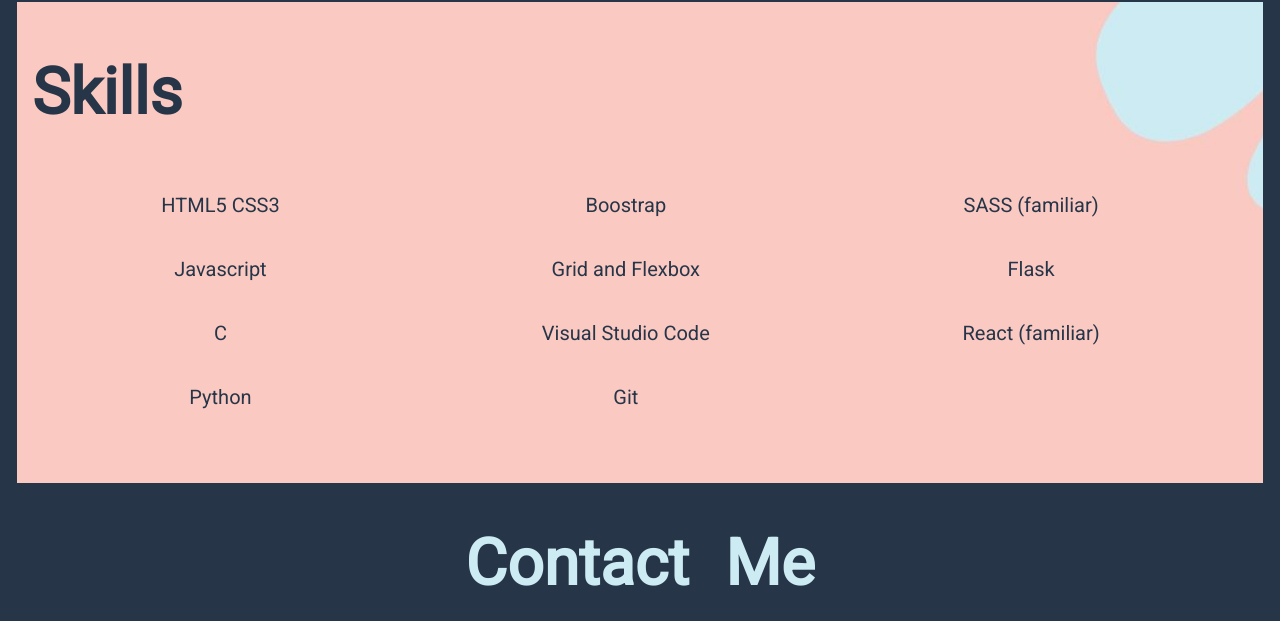
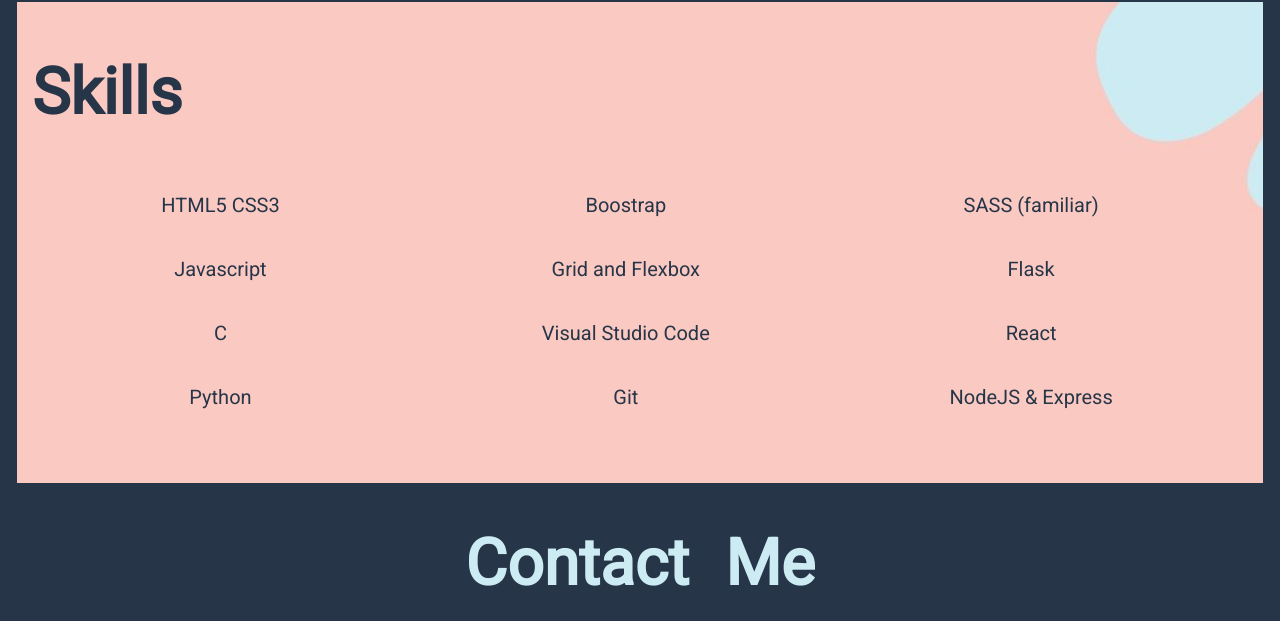
Before and after one commit to betty-van/betty-van.github.io, a plain HTML site: page index.html in a window 1280 px wide. Shown: the part 2107-2728 px from the top of the page. Drawn offline with Linux system fonts and the light colour scheme.

Commit message:
Added additional skills

```diff
--- a/index.html
+++ b/index.html
@@ -90,7 +90,8 @@
                 <p>Git</p>
                 <p>SASS (familiar)</p>
                 <p>Flask</p>
-                <p>React (familiar)</p>
+                <p>React</p>
+                <p>NodeJS & Express</p>
             </div>
 
         </div>
```
